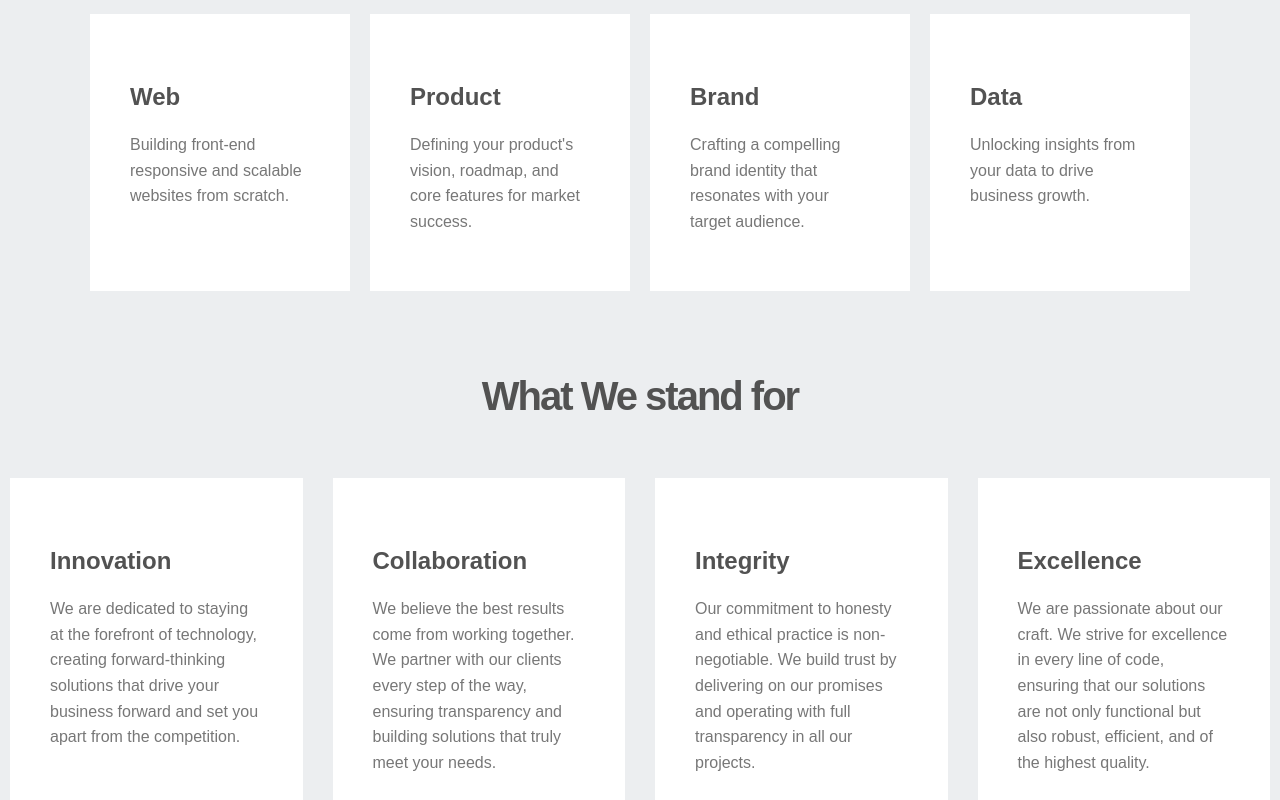
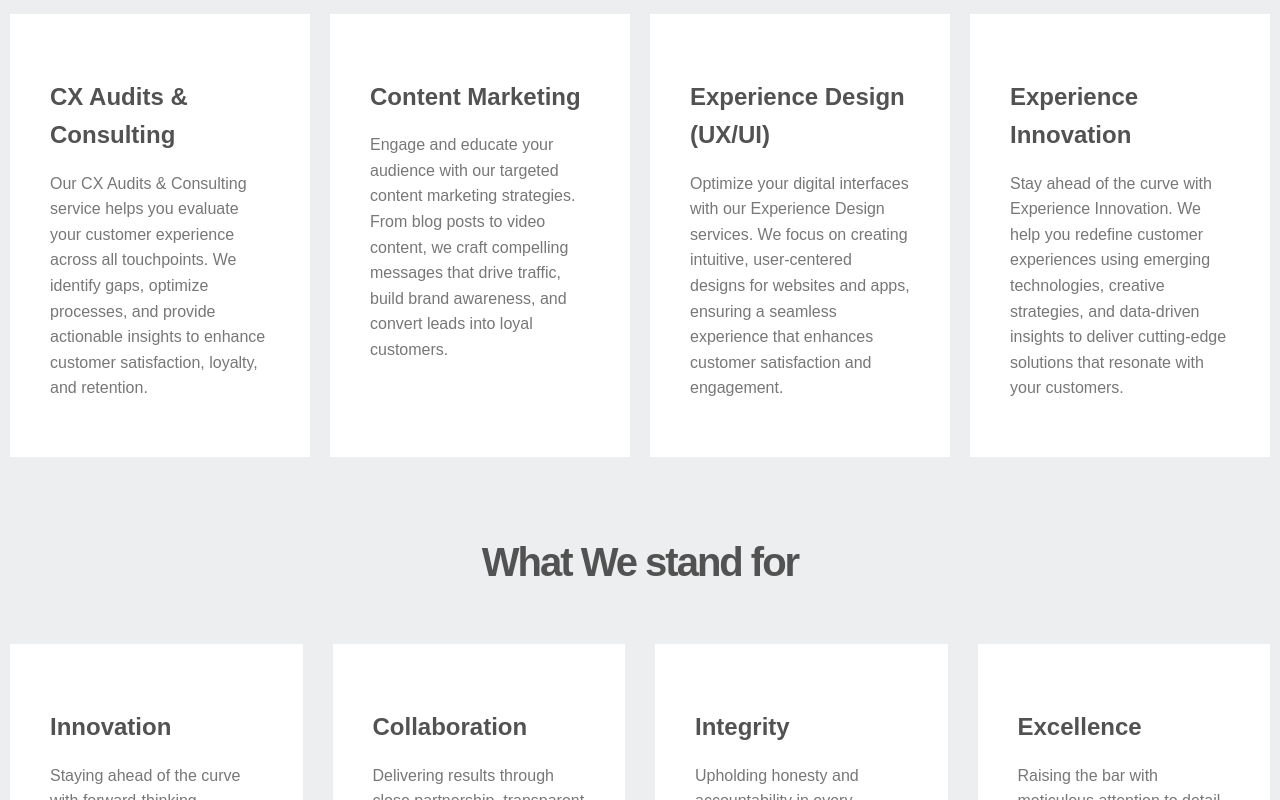
Before and after one commit to LebogangBlom/clarity-react, a React (Vite) app: page / in a window 1280 px wide. Shown: the part 1740-2540 px from the top of the page. Built offline with nearby package versions, Linux system fonts and the light colour scheme.

Commit message:
fix website content

```diff
--- a/css/styles.css
+++ b/css/styles.css
@@ -491,9 +491,11 @@ body {
 
 /* --- Services Section --- */
 .cly-services {
-    padding: 80px 10px;
+    background-color: #d6d6d645;
+    padding: 20px 10px;
     text-align: center;
-    background-color: #d6d6d645;
+    max-width: 1500px; /* constrain to container width */
+    margin: 0 auto;
 }
 
 .cly-services h2 {
@@ -507,6 +509,8 @@ body {
     display: grid;
     grid-template-columns: repeat(auto-fit, minmax(250px, 1fr));
     gap: 20px;
+    width: 100%;
+
 }
 
 .cly-service-card {
@@ -632,10 +636,14 @@ body {
 .cly-contact-btn {
     display: inline-block;
     padding: 10px 20px;
-    color: #555;
+    color: #ffffff;
+    background-color: rgb(87, 87, 87);
     text-decoration: none;
-    border-radius: 5px;
-    transition: background-color 0.3s ease;
+    border-radius: 1px;
+}
+.cly-contact-btn:hover {
+    background-color: #c7c7c7;
+    color: rgb(87, 87, 87);
 }
 
 @media (max-width: 768px) {
--- a/src/pages/About.jsx
+++ b/src/pages/About.jsx
@@ -7,7 +7,7 @@ export default function About(){
       <section className="cly-about-us-container">
         <div className="cly-about-us-div">
           <h2>About Us</h2>
-          <p>We are a passionate web development agency dedicated to turning innovative ideas into powerful digital solutions. We specialize in building cutting-edge Front-End websites for startups and small businesses, helping you grow from a concept into a competitive product.</p>
+          <p>We believe exceptional customer experiences are the key to business growth. We're a customer experience consultancy dedicated to helping brands build deeper connections with their audiences through strategic insights, innovative design, and meaningful engagement.</p>
         </div>
       </section>
 
@@ -16,19 +16,19 @@ export default function About(){
             <div className="cly-values-grid">
                 <div className="cly-value-card">
                     <h3>Innovation</h3>
-            <p>We are dedicated to staying at the forefront of technology, creating forward-thinking solutions that drive your business forward and set you apart from the competition.</p>
+                    <p>Staying ahead of the curve with forward-thinking solutions that leverage emerging technologies to drive business growth and differentiation.</p>
                 </div>
                 <div className="cly-value-card">
                     <h3>Collaboration</h3>
-            <p>We believe the best results come from working together. We partner with our clients every step of the way, ensuring transparency and building solutions that truly meet your needs.</p>
+                    <p>Delivering results through close partnership, transparent communication, and co-creation that ensures every solution aligns with real business needs.</p>
                 </div>
                 <div className="cly-value-card">
                     <h3>Integrity</h3>
-            <p>Our commitment to honesty and ethical practice is non-negotiable. We build trust by delivering on our promises and operating with full transparency in all our projects.</p>
+                    <p>Upholding honesty and accountability in every engagement, building trust through consistent delivery and ethical practices.</p>
                 </div>
                 <div className="cly-value-card">
                     <h3>Excellence</h3>
-            <p>We are passionate about our craft. We strive for excellence in every line of code, ensuring that our solutions are not only functional but also robust, efficient, and of the highest quality.</p>
+                    <p>Raising the bar with meticulous attention to detail, delivering solutions that are not only reliable and efficient but also crafted to the highest standards.</p>
                 </div>
             </div>
         </section>
--- a/src/pages/Home.jsx
+++ b/src/pages/Home.jsx
@@ -13,7 +13,7 @@ return (
             </div>
             <div className="cly-hero-content">
                 <h1>From Idea to Impact. We Make It Happen</h1>
-                <p>We build fast, scalable websites for startups ready to grow. Our team blends sharp design with smart strategy to launch digital products that perform.</p>
+                <p>We help brands design, optimize, and innovate every customer interaction — turning complexity into simplicity, and touchpoints into lasting impressions.</p>
                 <a href="/about" className="cly-hero-button"> Learn more</a>
             </div>
         </section>
@@ -29,31 +29,31 @@ return (
                 </div>
                 <div className="cly-about-us-content">
                     <h2>About Us</h2>
-                    <p>We are a passionate team dedicated to turning innovative ideas into powerful digital solutions. We specialize in building cutting-edge Front-End websites for startups, helping you grow from a concept into a competitive product.</p>
+                    <p>We believe exceptional customer experiences are the key to business growth. We're a customer experience consultancy dedicated to helping brands build deeper connections with their audiences through strategic insights, innovative design, and meaningful engagement.</p>
                     <a href="/about" className="cly-about-us-btn">Learn More</a>
                 </div>
             </div>
         </section>
 
         <section className="cly-services">
-            <div className="container">
-                <h2>Services</h2>
-                <div className="cly-services-grid">
+            <h2>Services</h2>
+            <div className="cly-services-grid">
+               <div className="cly-services-grid">
                     <div className="cly-service-card">
-                        <h3>Web</h3>
-                        <p>Building front-end responsive and scalable websites from scratch.</p>
+                        <h3>CX Audits & Consulting</h3>
+                        <p>Our CX Audits & Consulting service helps you evaluate your customer experience across all touchpoints. We identify gaps, optimize processes, and provide actionable insights to enhance customer satisfaction, loyalty, and retention.</p>
                     </div>
                     <div className="cly-service-card">
-                        <h3>Product</h3>
-                        <p>Defining your product's vision, roadmap, and core features for market success.</p>
+                        <h3>Content Marketing</h3>
+                        <p>Engage and educate your audience with our targeted content marketing strategies. From blog posts to video content, we craft compelling messages that drive traffic, build brand awareness, and convert leads into loyal customers.</p>
                     </div>
                     <div className="cly-service-card">
-                        <h3>Brand</h3>
-                        <p>Crafting a compelling brand identity that resonates with your target audience.</p>
+                        <h3>Experience Design (UX/UI)</h3>
+                        <p>Optimize your digital interfaces with our Experience Design services. We focus on creating intuitive, user-centered designs for websites and apps, ensuring a seamless experience that enhances customer satisfaction and engagement.</p>
                     </div>
                     <div className="cly-service-card">
-                        <h3>Data</h3>
-                        <p>Unlocking insights from your data to drive business growth.</p>
+                        <h3>Experience Innovation</h3>
+                        <p>Stay ahead of the curve with Experience Innovation. We help you redefine customer experiences using emerging technologies, creative strategies, and data-driven insights to deliver cutting-edge solutions that resonate with your customers.</p>
                     </div>
                 </div>
             </div>
@@ -64,19 +64,19 @@ return (
             <div className="cly-values-grid">
                 <div className="cly-value-card">
                     <h3>Innovation</h3>
-                    <p>We are dedicated to staying at the forefront of technology, creating forward-thinking solutions that drive your business forward and set you apart from the competition.</p>
+                    <p>Staying ahead of the curve with forward-thinking solutions that leverage emerging technologies to drive business growth and differentiation.</p>
                 </div>
                 <div className="cly-value-card">
                     <h3>Collaboration</h3>
-                    <p>We believe the best results come from working together. We partner with our clients every step of the way, ensuring transparency and building solutions that truly meet your needs.</p>
+                    <p>Delivering results through close partnership, transparent communication, and co-creation that ensures every solution aligns with real business needs.</p>
                 </div>
                 <div className="cly-value-card">
                     <h3>Integrity</h3>
-                    <p>Our commitment to honesty and ethical practice is non-negotiable. We build trust by delivering on our promises and operating with full transparency in all our projects.</p>
+                    <p>Upholding honesty and accountability in every engagement, building trust through consistent delivery and ethical practices.</p>
                 </div>
                 <div className="cly-value-card">
                     <h3>Excellence</h3>
-                    <p>We are passionate about our craft. We strive for excellence in every line of code, ensuring that our solutions are not only functional but also robust, efficient, and of the highest quality.</p>
+                    <p>Raising the bar with meticulous attention to detail, delivering solutions that are not only reliable and efficient but also crafted to the highest standards.</p>
                 </div>
             </div>
         </section>
@@ -85,7 +85,7 @@ return (
             <div className="container cly-contact-flex">
                 <div className="cly-about-us-content">
                     <h2>Contact Us</h2>
-                    <p>Whether you're a startup looking to build your first product or an established business seeking to innovate, We are here to help. Reach out to us today to discuss your project and discover how we can partner with you on your journey to success.</p>
+                    <p>Ready to take your customer experience to the next level? Reach out to start a conversation — no pressure, just possibilities.</p>
                     <a href="/contact" className="cly-contact-btn">Get in Touch</a>
                 </div>
                 <div className="cly-contact-image">
--- a/src/pages/Services.jsx
+++ b/src/pages/Services.jsx
@@ -11,22 +11,24 @@ export default function Services(){
       </section>
 
       <section className="cly-services">
-        <div className="cly-container-services-flex">
-          <div className="cly-services-card">
-            <h3>Web Development</h3>
-            <p>We build scalable and robust Front-End websites tailored to your startup's unique needs, using the latest technologies and best practices.</p>
+            <div className="cly-services-grid">
+               <div className="cly-services-grid">
+                    <div className="cly-service-card">
+                        <h3>CX Audits & Consulting</h3>
+                        <p>Our CX Audits & Consulting service helps you evaluate your customer experience across all touchpoints. We identify gaps, optimize processes, and provide actionable insights to enhance customer satisfaction, loyalty, and retention.</p>
                     </div>
-          <div className="cly-services-card">
-            <h3>Product Strategy</h3>
-            <p>We work closely with you to define a clear product vision and roadmap, ensuring your digital solution aligns with your business goals.</p>
+                    <div className="cly-service-card">
+                        <h3>Content Marketing</h3>
+                        <p>Engage and educate your audience with our targeted content marketing strategies. From blog posts to video content, we craft compelling messages that drive traffic, build brand awareness, and convert leads into loyal customers.</p>
                     </div>
-          <div className="cly-services-card">
-            <h3>Brand Strategy</h3>
-            <p>We work with you to craft a compelling brand identity that resonates with your target audience and sets you apart in the market.</p>
+                    <div className="cly-service-card">
+                        <h3>Experience Design (UX/UI)</h3>
+                        <p>Optimize your digital interfaces with our Experience Design services. We focus on creating intuitive, user-centered designs for websites and apps, ensuring a seamless experience that enhances customer satisfaction and engagement.</p>
                     </div>
-          <div className="cly-services-card">
-            <h3>Data Strategy</h3>
-            <p>We help you leverage data to make informed decisions, optimize performance, and gain insights into user behavior.</p>
+                    <div className="cly-service-card">
+                        <h3>Experience Innovation</h3>
+                        <p>Stay ahead of the curve with Experience Innovation. We help you redefine customer experiences using emerging technologies, creative strategies, and data-driven insights to deliver cutting-edge solutions that resonate with your customers.</p>
+                    </div>
                 </div>
             </div>
         </section>
```
Lines whose indentation alone changed are shown as unchanged.
